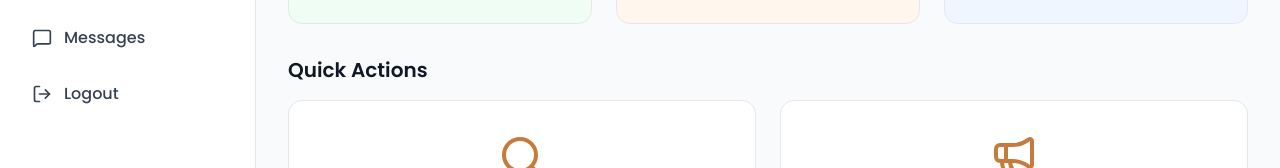
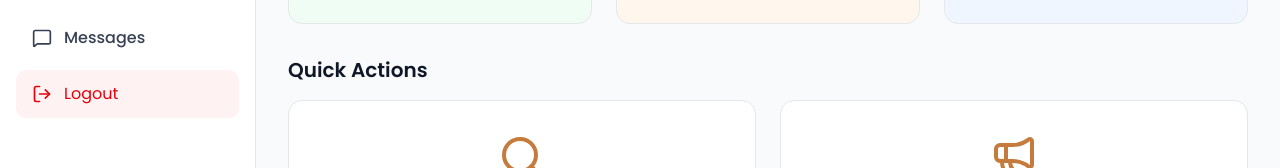
Before and after one commit to juskins/alx-project-nexus, a Next.js app in the folder campus-connect/: page /dashboard in a window 1280 px wide. Shown: the part 286-454 px from the top of the page. Built offline with nearby package versions, Linux system fonts and the light colour scheme.

Commit message:
feat: Implement logout loading overlay

```diff
--- a/campus-connect/components/dashboard/Sidebar.tsx
+++ b/campus-connect/components/layout/Sidebar.tsx
@@ -1,50 +1,15 @@
 import Link from 'next/link';
 import { useRouter } from 'next/router';
-import {
-   LayoutDashboard,
-   Search,
-   PlusSquare,
-   User,
-   MessageSquare,
-   LogOut
-} from 'lucide-react';
 import Image from 'next/image';
+import { menuItems } from '@/constant';
+import { Button } from '../ui/button';
+import { LogOut } from 'lucide-react';
 
-const Sidebar = () => {
+interface SidebarProps {
+   handleLogout: () => void;
+}
+const Sidebar:React.FC<SidebarProps> = ({handleLogout}) => {
    const router = useRouter();
-
-   const menuItems = [
-      {
-         icon: LayoutDashboard,
-         label: 'Dashboard',
-         href: '/dashboard',
-      },
-      {
-         icon: Search,
-         label: 'Find Jobs',
-         href: '/find-jobs',
-      },
-      {
-         icon: PlusSquare,
-         label: 'Post a Job',
-         href: '/post-job',
-      },
-      {
-         icon: User,
-         label: 'My Profile',
-         href: '/profile',
-      },
-      {
-         icon: MessageSquare,
-         label: 'Messages',
-         href: '/messages',
-      },
-      {
-         icon: LogOut,
-         label: 'Logout',
-         href: '/login',
-      },
-   ];
 
    return (
       <aside className="w-64 bg-white border-r border-gray-200 min-h-screen fixed left-0 top-0 flex flex-col">
@@ -80,6 +45,11 @@ const Sidebar = () => {
                      </li>
                   );
                })}
+
+               <button onClick={handleLogout} className='flex w-full cursor-pointer hover:bg-red-50 bg-red-50 hover:text-red-800 text-red-600 items-center gap-3 px-4 py-3 rounded-lg transition-colors'>
+                  <LogOut className='w-5 h-5'/>
+                  <div className='' >Logout</div>
+               </button>
             </ul>
          </nav>
       </aside>
--- a/campus-connect/constant/index.ts
+++ b/campus-connect/constant/index.ts
@@ -0,0 +1,36 @@
+import {
+   LayoutDashboard,
+   Search,
+   PlusSquare,
+   User,
+   MessageSquare,
+   LogOut
+} from 'lucide-react';
+
+export const menuItems = [
+      {
+         icon: LayoutDashboard,
+         label: 'Dashboard',
+         href: '/dashboard',
+      },
+      {
+         icon: Search,
+         label: 'Find Jobs',
+         href: '/find-jobs',
+      },
+      {
+         icon: PlusSquare,
+         label: 'Post a Job',
+         href: '/post-job',
+      },
+      {
+         icon: User,
+         label: 'My Profile',
+         href: '/profile',
+      },
+      {
+         icon: MessageSquare,
+         label: 'Messages',
+         href: '/messages',
+      },
+   ];
--- a/campus-connect/pages/dashboard.tsx
+++ b/campus-connect/pages/dashboard.tsx
@@ -1,14 +1,37 @@
-import Sidebar from '@/components/dashboard/Sidebar';
+import Sidebar from '@/components/layout/Sidebar';
 import DashboardHeader from '@/components/dashboard/DashboardHeader';
 import Overview from '@/components/dashboard/Overview';
 import QuickActions from '@/components/dashboard/QuickActions';
 import RecentNotifications from '@/components/dashboard/RecentNotifications';
 import Footer from '@/components/layout/Footer';
+import { useState } from 'react';
+import { useRouter } from 'next/navigation';
 
 const Dashboard = () => {
+   const [isLoggingOut, setIsLoggingOut] = useState(false);
+   const router = useRouter();
+   const handleLogout = () => {
+      setIsLoggingOut(true);
+      setTimeout(() => {
+         router.push('/login');
+      }, 3000);
+   };
    return (
       <div className="min-h-screen bg-gray-50">
-      <Sidebar />
+         {/* Logout loading overlay */}
+         {isLoggingOut && (
+            <div className="fixed inset-0 z-[100] bg-background/80 backdrop-blur-sm flex items-center justify-center">
+               <div className="text-center space-y-4">
+                  <div className="animate-spin rounded-full h-16 w-16 border-t-4 border-b-4 border-nuruDeep mx-auto"></div>
+                  <div className="space-y-2">
+                     <p className="text-lg font-semibold text-foreground">Logging out...</p>
+                     <p className="text-sm text-foreground">Please wait while we securely log you out</p>
+                  </div>
+               </div>
+            </div>
+         )}
+
+         <Sidebar handleLogout={handleLogout} />
          <DashboardHeader />
 
          <main className="ml-64 pt-20 pb-8">
```
Lines whose indentation alone changed are shown as unchanged.
